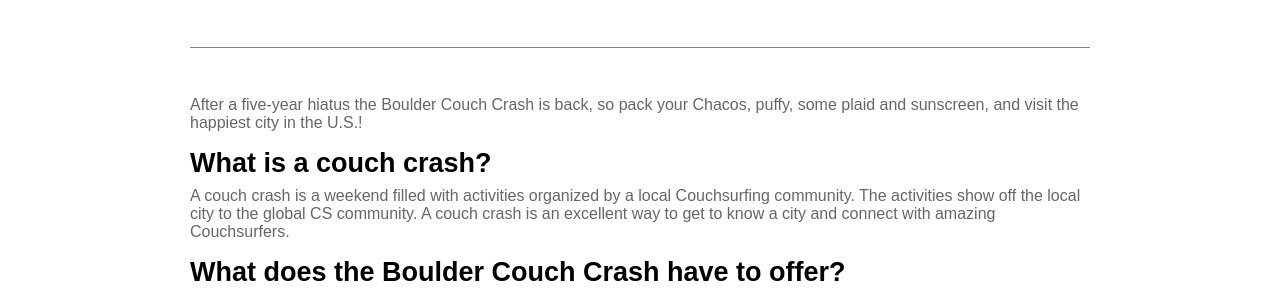
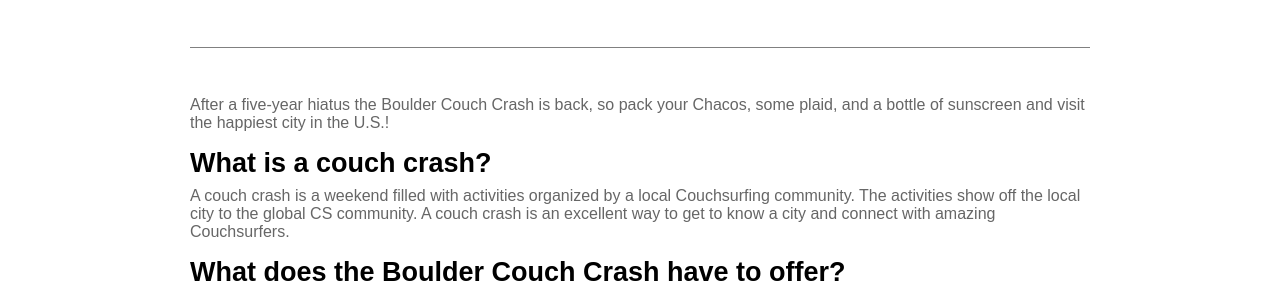
Before and after one commit to spencels/bcc-site, a Jekyll site: the page built from index.md, in a window 1280 px wide and 900 px high, scrolled down 318 px. Shown: the part 164-452 px from the top of the window. Built offline with Jekyll 4.4.1, drawn with Linux system fonts in a browser that asks for light colours.

Commit message:
Update Pages “index”

```diff
--- a/index.md
+++ b/index.md
@@ -3,7 +3,7 @@
 title: Boulder Couch Crash 2018
 subtitle: 'July 19–22, 2018'
 ---
-After a five-year hiatus the Boulder Couch Crash is back, so pack your Chacos, puffy, some plaid and sunscreen, and visit the happiest city in the U.S.!
+After a five-year hiatus the Boulder Couch Crash is back, so pack your Chacos, some plaid, and a bottle of sunscreen and visit the happiest city in the U.S.!
 
 ### What is a couch crash?
 
```
